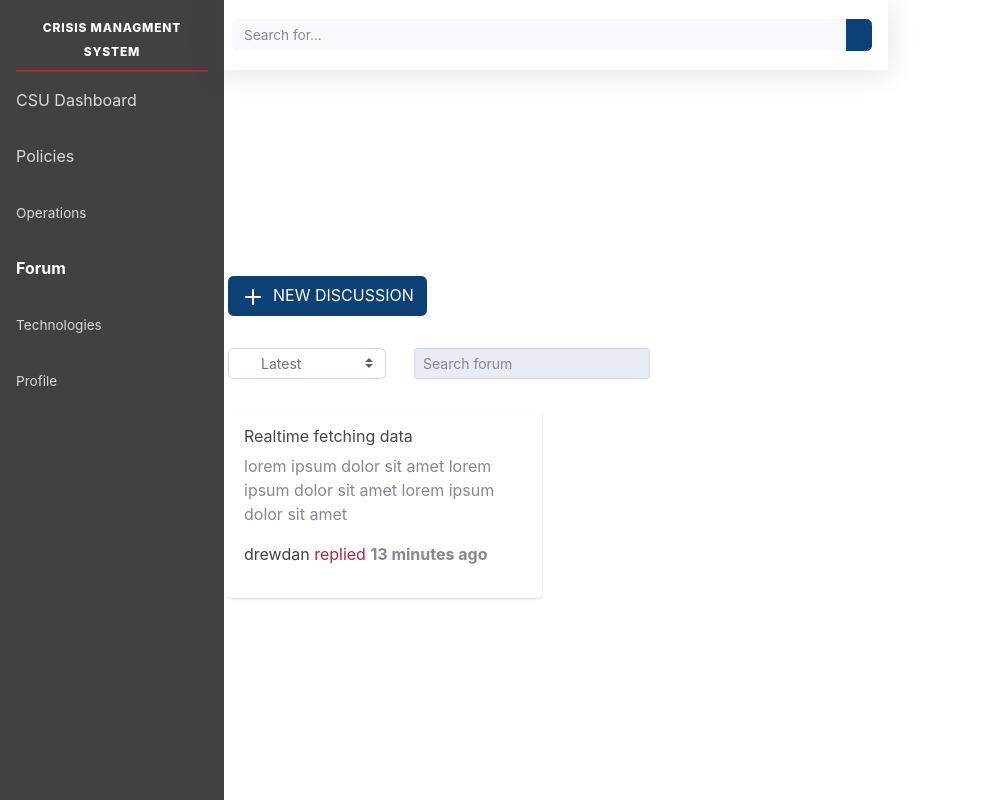
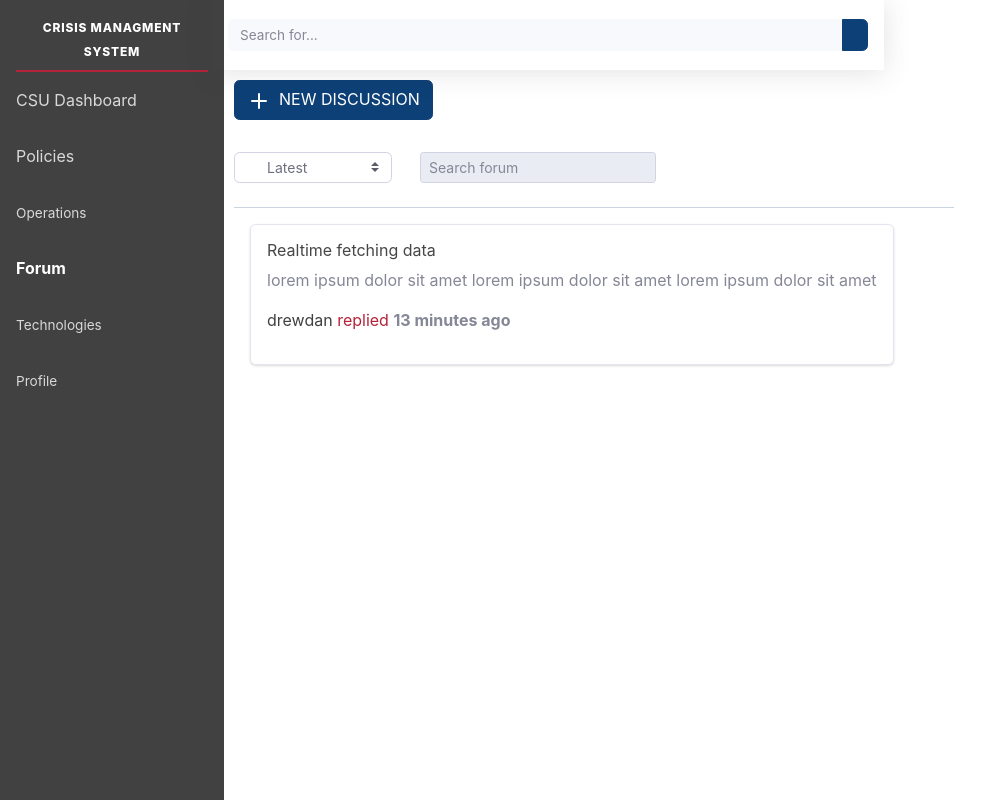
Before and after one commit to SP-Crisis/CrisisFrontEnd, a React (Create React App) app: page /forum in a window 1280 px wide. Shown: the whole page, without its empty margins (0-1001 px from the left). Built offline with nearby package versions, Linux system fonts and the light colour scheme.

Commit message:
updated format

```diff
--- a/src/components/Forum.jsx
+++ b/src/components/Forum.jsx
@@ -12,7 +12,10 @@ function Forum() {
 
   return (
     <div class="container-fluid">
-        <div class="d-sm-flex align-items-center justify-content-between mb-4">
+        <div class="inner-wrapper">
+        <div class="inner-main">
+
+        <div class="align-items-center justify-content-between mb-4">
                 <Button variant="primary"  onClick={handleShow} lass="btn btn-primary has-icon btn-block">
                     <svg xmlns="http://www.w3.org/2000/svg" width="24" height="24" viewBox="0 0 24 24" fill="none" stroke="currentColor" stroke-width="2" stroke-linecap="round" stroke-linejoin="round" class="feather feather-plus mr-2">
                           <line x1="12" y1="5" x2="12" y2="19"></line>
@@ -22,7 +25,7 @@ function Forum() {
                 </Button>
          </div>
 
-
+        <div class="inner-main-header">
         <div class="row">
             <div class="col-xl-8 col-lg-7 ">
                         <select class="custom-select custom-select-sm w-auto mr-1">
@@ -37,11 +40,13 @@ function Forum() {
                 </span>
             </div>
         </div>
+        </div>
 
+        <div class="inner-main-body">
         <div class="row">
             <div class="col-xl-6 md-4">
-                <div class="cardf mb-2">
-                    <div class="card-bodyf p-2 p-sm-3">
+                <div class="card mb-2">
+                    <div class="card-body p-2 p-sm-3">
                         <div class="media forum-item">
                             <a href="#" data-toggle="collapse" data-target=".forum-content"></a>
 
@@ -56,6 +61,7 @@ function Forum() {
                     </div>
                 </div>
             </div>
+        </div>
         </div>
 
         < div class="modal">
@@ -93,6 +99,8 @@ function Forum() {
                 </Modal>
         </ div>
 
+        </div>
+        </div>
     </div>
   );
 }
--- a/src/components/Navigation.jsx
+++ b/src/components/Navigation.jsx
@@ -5,7 +5,7 @@ function Navigation(props){
     return(
         <div class="container-fluid">
 
-        <div class="row align-items-center ">
+        <div class="row">
             <nav class="navbar navbar-expand navbar-light topbar shadow">
 
                 <form class="d-sm-inline-block form-inline navbar-search">
--- a/src/components/Policies.jsx
+++ b/src/components/Policies.jsx
@@ -2,39 +2,21 @@ import React from "react";
 
 function Policies() {
   return (
-    <div className="policies">
+    <div class="container-fluid">
         <div class="d-sm-flex align-items-center justify-content-between mb-4">
             <h1 class="h3 mb-0 text-gray-800">Policies</h1>
-              <a href="#" class="d-none d-sm-inline-block"><i
-                class="fas fa-download fa-sm text-white-50"></i>
-                </a>
-              </div>
+        </div>
+
       <div class="row">
       <div class="col-xl-8 col-lg-7">
-        <div class="card">
-          <div
-                class="card-header align-items-center ">
-                <h6 class="m-0 font-weight-bold text-primary">COVID Response</h6>
-          </div>
-          <div class="card-body">
-                    <iframe src="https://www.columbusstate.edu/covid/" width="700px" height="600px"></iframe>
 
-          </div>
       </div>
 
       </div>
 
       <div class="col-xl-4 col-lg-5">
         <div class="card">
-        <div
-                class="card-header align-items-center ">
-                <h6 class="m-0 font-weight-bold text-primary">COVID Chart</h6>
-          </div>
-          <div class="card-body">
-                <iframe src="https://ourworldindata.org/grapher/total-cases-covid-19?tab=map" width="430px" height="600px"></iframe>
 
-          </div>
-         </div>
       </div>
 
       </div>
--- a/src/components/Sidebar.jsx
+++ b/src/components/Sidebar.jsx
@@ -3,10 +3,10 @@ import {Link, withRouter} from "react-router-dom";
 
 function Sidebar(props){
     return(
-        <div id="wrapper">
-             <ul class="navbar-nav bg-gradient-primary sidebar sidebar-dark accordion" id="accordionSidebar">
+        <div class="container-fluid">
+             <ul class="navbar-nav bg-gradient-primary sidebar sidebar-dark">
 
-                        <a class="sidebar-brand d-flex align-items-center justify-content-center" href="index.html">
+                        <a class="sidebar-brand d-flex align-items-center " href="index.html">
 
                             <div class="sidebar-brand-text mx-3"><sub>Crisis Managment System</sub></div>
                         </a>
--- a/src/forum.css
+++ b/src/forum.css
@@ -5,7 +5,6 @@ body{
     background-color: #e2e8f0;
 }
 .inner-wrapper {
-    position: relative;
     height: calc(100vh - 3.5rem);
     transition: transform 0.3s;
 }
@@ -17,20 +16,13 @@ body{
 
 .inner-main,
 .inner-sidebar {
-    position: relative;
     top: 0;
     bottom: 0;
-    display: contents;
 }
-.inner-sidebar {
-    left: 0;
-    width: 235px;
-    background-color: #fff;
-    z-index: 1;
-}
+
 .inner-main {
     right: 0;
-    left: 200px;
+    align-items: center;
 }
 .inner-main-footer,
 .inner-main-header,
@@ -38,16 +30,13 @@ body{
 .inner-sidebar-header {
     height: 3.5rem;
     border-bottom: 1px solid #cbd5e0;
-    display: flex;
     align-items: center;
-    padding: 0 1rem;
     flex-shrink: 0;
 }
 .inner-main-body,
 .inner-sidebar-body {
     padding: 1rem;
     overflow-y: auto;
-    position: relative;
     flex: 1 1 auto;
 }
 .inner-main-body .sticky-top,
@@ -102,11 +91,11 @@ body{
 .nav-link {
     color: #4a5568;
 }
-.cardf {
+.card {
     box-shadow: 0 1px 3px 0 rgba(0,0,0,.1), 0 1px 2px 0 rgba(0,0,0,.06);
 }
 
-.cardf {
+.card{
     display: flex;
     flex-direction: column;
     min-width: 0;
@@ -116,11 +105,10 @@ body{
     border: 0 solid rgba(0,0,0,.125);
     border-radius: .25rem;
     top:20px;
-    left:180px;
 
 }
 
-.cardf-body {
+.card-body {
     flex: 1 1 auto;
     min-height: 1px;
     padding: 1rem;
--- a/src/index.css
+++ b/src/index.css
@@ -9,6 +9,7 @@
 .item3 {
     grid-area: main;
     overflow: auto;
+    padding:10px;
 }
 
 .grid-container{
@@ -16,17 +17,8 @@
     grid-template-areas:
     'side header heaer'
     'side main main';
-    grid-gap: 4px;
+    grid-gap: 0px;
     padding: 0px;
     overflow: scroll;
-    position: fixed
+    position:fixed;
 }
-
-
-.container{
-    padding: 1px;
-    display:grid;
-}
- .container:after {
-    clear: both;
- }
```
Also changed, not shown: src/dashboard.css.
